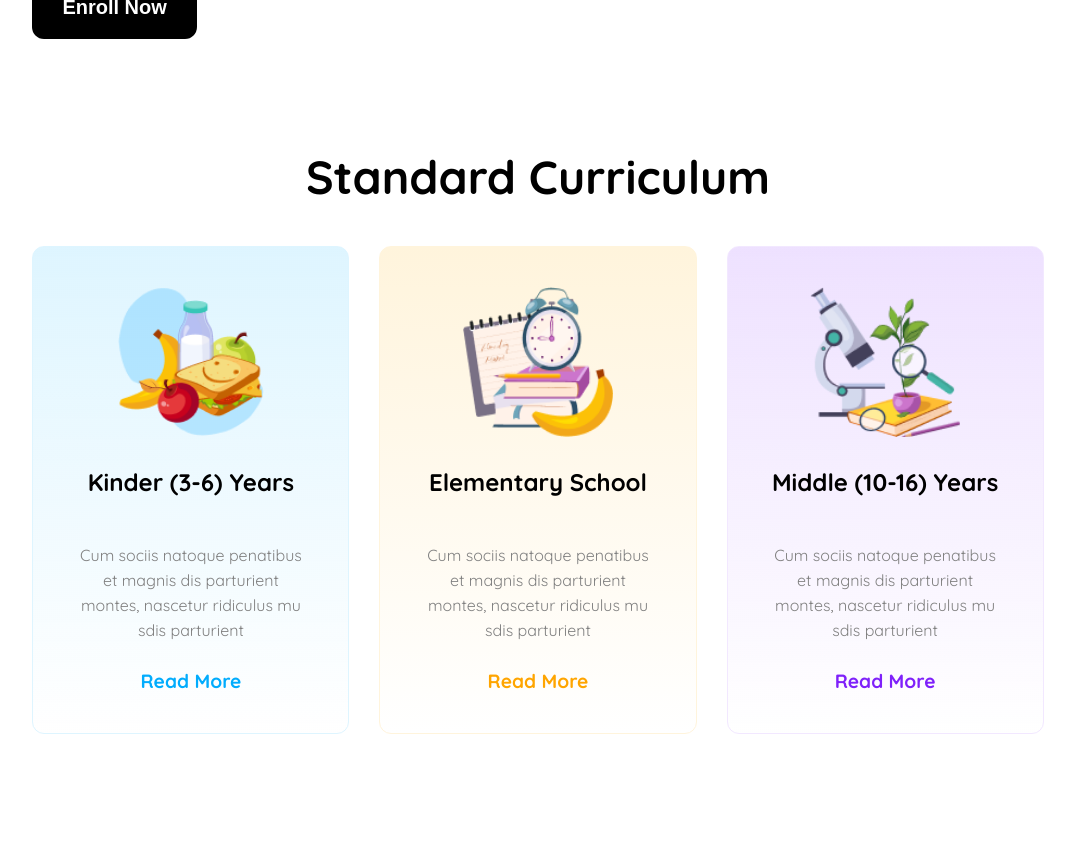
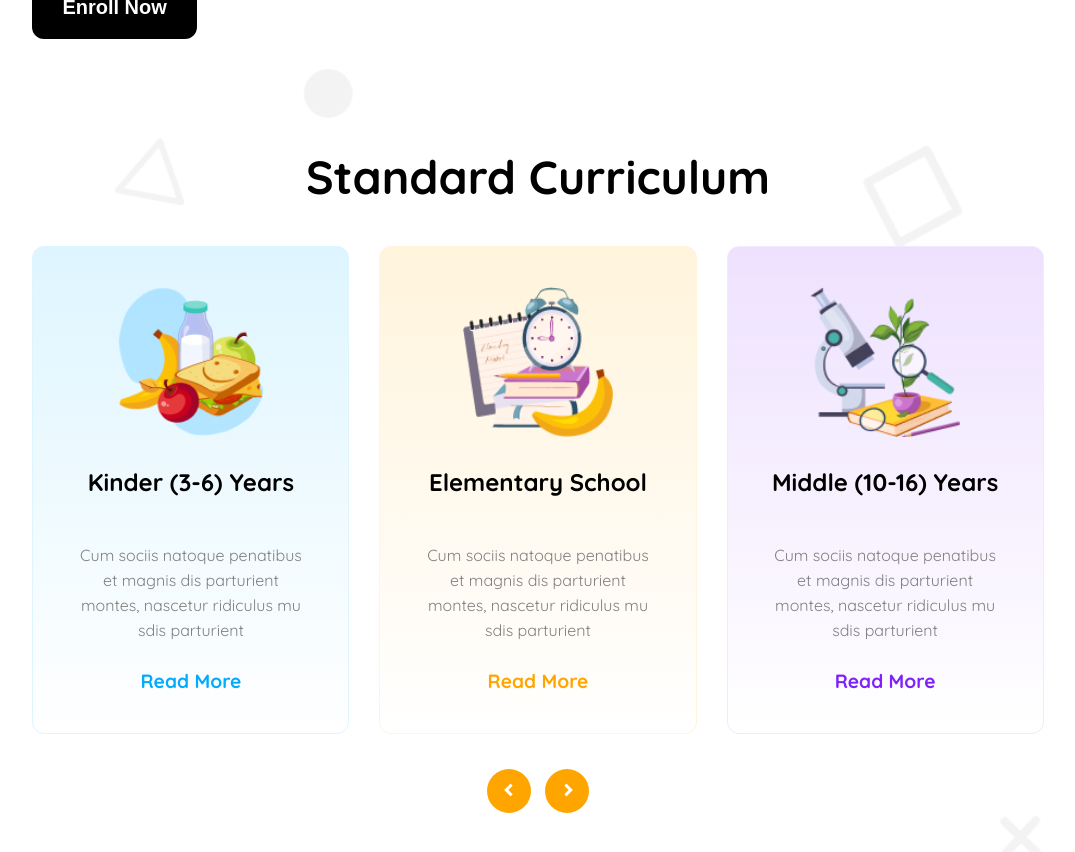
Before and after one commit to muttalib404/B11-Assignment2-KS, a plain HTML site: page index.html in a window 1280 px wide. Shown: the part 596-1448 px from the top of the page, without its empty margins (102-1177 px from the left). Before the commit the page ends 1378 px from the top, so only its background shows below. Drawn offline with nearby package versions, Linux system fonts and the light colour scheme.

Commit message:
curriculum done

```diff
--- a/index.html
+++ b/index.html
@@ -6,6 +6,8 @@
     <meta name="viewport" content="width=device-width, initial-scale=1.0">
     <title>B11-ASSIGNMENT-2</title>
     <link rel="stylesheet" href="style/kids.css">
+    <link href='https://unpkg.com/boxicons@2.1.4/css/boxicons.min.css' rel='stylesheet'>
+
 </head>
 
 <body class="quicksand-font">
@@ -51,8 +53,6 @@
         <section id="curriculum">
             <h1 class="section-title">Standard Curriculum</h1>
             <div class="curriculam-container">
-
-
                 <div class="card-1 car-card">
                     <img src="assets/kinder.png" alt="">
                     <h2>Kinder (3-6) Years</h2>
@@ -79,6 +79,11 @@
                         mu sdis parturient</p>
                     <a href="">Read More</a>
                 </div>
+            </div>
+            <div class="car-nav">
+                <i class='bx bx-chevron-left'></i>
+                <i class='bx bx-chevron-right'></i>
+            </div>
 
         </section>
         <section id="stories" class="hide">
--- a/style/kids.css
+++ b/style/kids.css
@@ -142,6 +142,10 @@
 #curriculum {
   padding: 40px 10%;
   text-align: center;
+  background-image: url("/assets/bg.png");
+  background-position: center;
+  background-repeat: no-repeat;
+  background-size: cover;
 }
 
 .curriculam-container {
@@ -213,6 +217,20 @@
   color: var(--third-color);
 }
 
+.car-nav i {
+  padding: 10px;
+  margin: 5px;
+  background-color: var(--primary-color);
+  color: white;
+  font-size: 1.5rem;
+  font-weight: 700;
+  border-radius: 50%;
+}
+
+.car-nav {
+  margin-top: 30px;
+}
+
 
 
 
@@ -244,6 +262,14 @@
       flex-direction: column;
     }
 
+    .car-nav {
+      display: none;
+    }
+
+
+
+
+
 
 
 
```
